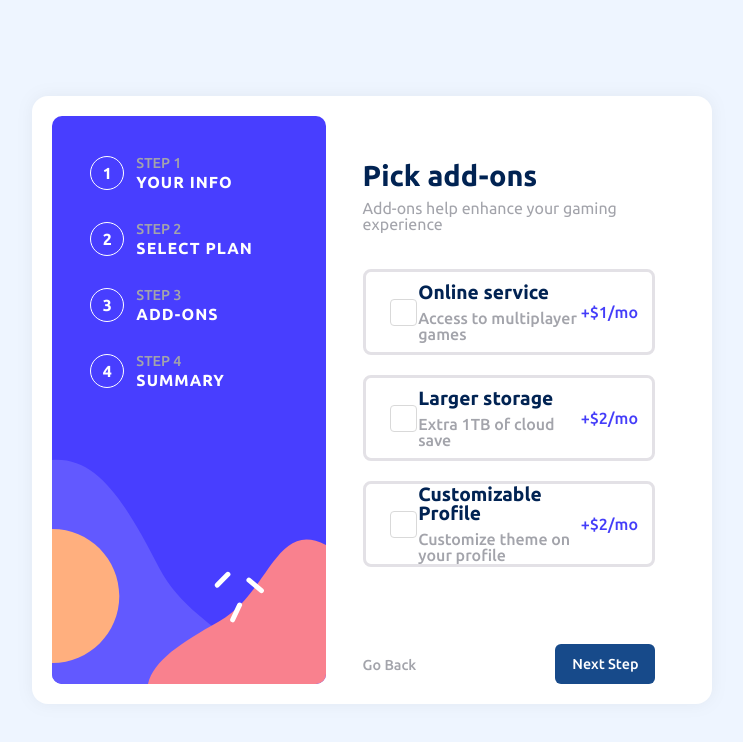
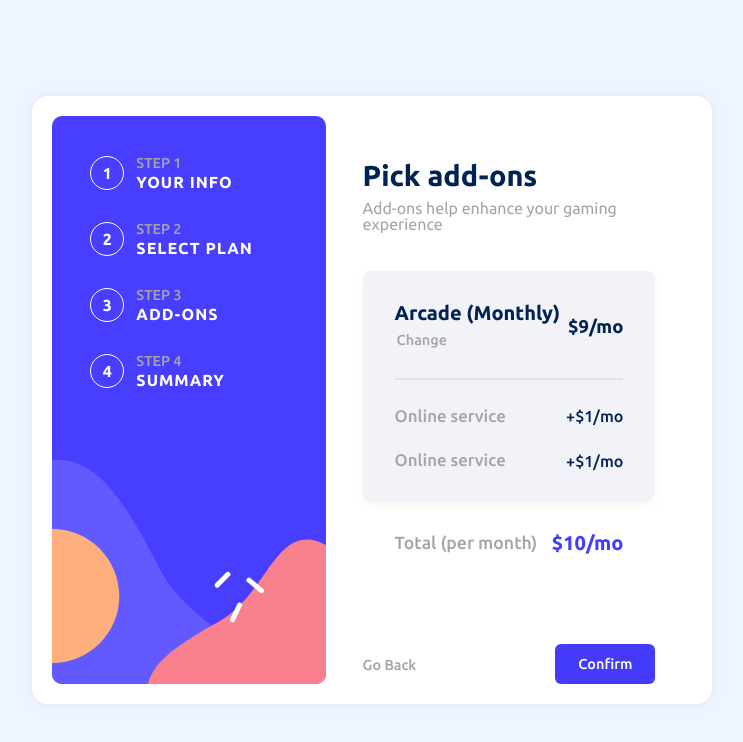
Before and after one commit to TienThinh-fe/multi-step-form, a React (Vite) app: page / in a window 1280 px wide. Shown: the top 742 px of the page, without its empty margins (268-1011 px from the left). Built offline with nearby package versions, Linux system fonts and the light colour scheme.

Commit message:
feat: finish tab

```diff
--- /dev/null
+++ b/src/components/atoms/BillAddons/BillAddons.tsx
@@ -0,0 +1,42 @@
+import styled from 'styled-components'
+
+import { PRIMARY_COLOR } from '@/components/_settings'
+
+const Container = styled.div`
+  display: flex;
+  flex-direction: column;
+  gap: 28px;
+`
+
+const Wrapper = styled.div`
+  display: flex;
+  justify-content: space-between;
+  align-items: center;
+`
+
+const Name = styled.span`
+  font-size: 1.05rem;
+  color: ${PRIMARY_COLOR.grey};
+  font-family: 'medium';
+`
+
+const Price = styled.span`
+  font-size: 1rem;
+  color: ${PRIMARY_COLOR.blue};
+  font-family: 'medium';
+`
+
+export const BillAddon = () => {
+  return (
+    <Container>
+      <Wrapper>
+        <Name>Online service</Name>
+        <Price>+$1/mo</Price>
+      </Wrapper>
+      <Wrapper>
+        <Name>Online service</Name>
+        <Price>+$1/mo</Price>
+      </Wrapper>
+    </Container>
+  )
+}
--- /dev/null
+++ b/src/components/atoms/BillPlan/BillPlan.tsx
@@ -0,0 +1,60 @@
+import styled from 'styled-components'
+
+import { PRIMARY_COLOR } from '@/components/_settings'
+
+const Container = styled.div`
+  display: flex;
+  justify-content: space-between;
+  align-items: center;
+`
+
+const Plan = styled.div`
+  display: flex;
+  flex-direction: column;
+  gap: 6px;
+`
+
+const PlanName = styled.span`
+  font-size: 1.25rem;
+  font-family: 'bold';
+  color: ${PRIMARY_COLOR.blue};
+`
+
+const ChangeButton = styled.button`
+  all: unset;
+  display: inline;
+  font-family: 'medium';
+  cursor: pointer;
+  padding: 2px;
+
+  span {
+    font-size: 0.9rem;
+    color: ${PRIMARY_COLOR.grey};
+  }
+
+  &:hover {
+    span {
+      text-decoration: underline;
+    }
+  }
+`
+
+const Price = styled.span`
+  font-size: 1.15rem;
+  font-family: 'bold';
+  color: ${PRIMARY_COLOR.blue};
+`
+
+export const BillPlan = () => {
+  return (
+    <Container>
+      <Plan>
+        <PlanName>Arcade (Monthly)</PlanName>
+        <ChangeButton>
+          <span>Change</span>
+        </ChangeButton>
+      </Plan>
+      <Price>$9/mo</Price>
+    </Container>
+  )
+}
--- a/src/components/atoms/Button/Button.tsx
+++ b/src/components/atoms/Button/Button.tsx
@@ -28,11 +28,12 @@ const Text = styled.span`
 
 type ButtonProps = {
   children: React.ReactNode
+  className?: string
 }
 
 export const Button = (props: ButtonProps) => {
   return (
-    <Container>
+    <Container className={props.className}>
       <Text>{props.children}</Text>
     </Container>
   )
--- /dev/null
+++ b/src/components/atoms/Separator/Separator.tsx
@@ -0,0 +1,13 @@
+import styled from 'styled-components'
+
+import { INPUT_COLOR } from '@/components/_settings'
+
+const Line = styled.div`
+  margin: 28px 0;
+  height: 2px;
+  background-color: ${INPUT_COLOR.defaultBorder};
+`
+
+export const Separator = () => {
+  return <Line />
+}
--- /dev/null
+++ b/src/components/atoms/Total/Total.tsx
@@ -0,0 +1,31 @@
+import styled from 'styled-components'
+
+import { PRIMARY_COLOR } from '@/components/_settings'
+
+const Container = styled.div`
+  display: flex;
+  justify-content: space-between;
+  align-items: center;
+  padding: 12px 32px;
+`
+
+const Text = styled.span`
+  font-size: 1.1rem;
+  font-family: 'medium';
+  color: ${PRIMARY_COLOR.grey};
+`
+
+const Price = styled.span`
+  font-size: 1.25rem;
+  font-family: 'bold';
+  color: #443cfa;
+`
+
+export const Total = () => {
+  return (
+    <Container>
+      <Text>Total (per month)</Text>
+      <Price>$10/mo</Price>
+    </Container>
+  )
+}
--- a/src/components/atoms/index.ts
+++ b/src/components/atoms/index.ts
@@ -10,3 +10,7 @@ export * from './CustomSwitch/CustomSwitch'
 export * from './AddonContent/AddonContent'
 export * from './AddonPrice/AddonPrice'
 export * from './CustomCheckbox/CustomCheckbox'
+export * from './BillPlan/BillPlan'
+export * from './Separator/Separator'
+export * from './BillAddons/BillAddons'
+export * from './Total/Total'
--- /dev/null
+++ b/src/components/molecules/Bill/Bill.tsx
@@ -0,0 +1,26 @@
+import styled from 'styled-components'
+
+import { PRIMARY_COLOR } from '@/components/_settings'
+
+import { BillPlan, Separator, BillAddon, Total } from '@/components/atoms'
+
+const Container = styled.div`
+  height: fit-content;
+  background-color: #f2f3f8;
+  border-radius: 8px;
+  padding: 32px;
+  box-shadow: 0px 4px 8px rgba(163, 163, 163, 0.1);
+`
+
+export const Bill = () => {
+  return (
+    <>
+      <Container>
+        <BillPlan />
+        <Separator />
+        <BillAddon />
+      </Container>
+      <Total />
+    </>
+  )
+}
--- a/src/components/molecules/index.ts
+++ b/src/components/molecules/index.ts
@@ -4,3 +4,4 @@ export * from './InfoInput/InfoInput'
 export * from './Step/Step'
 export * from './PlanOption/PlanOption'
 export * from './PlanSwitch/PlanSwitch'
+export * from './Bill/Bill'
--- /dev/null
+++ b/src/components/organisms/Content/Finish.tsx
@@ -0,0 +1,42 @@
+import styled from 'styled-components'
+
+import { Button, Back } from '@/components/atoms'
+import { Header, Bill } from '@/components/molecules'
+
+import { ContentContainer } from './Container'
+
+const BillContainer = styled.div`
+  display: flex;
+  flex-direction: column;
+  gap: 20px;
+  margin-top: -40px;
+`
+
+const ButtonContainer = styled.div`
+  display: flex;
+  justify-content: space-between;
+  align-items: center;
+`
+
+const ButtonConfirm = styled(Button)`
+  background-color: #443cfa;
+
+  &:hover {
+    background-color: #554be9;
+  }
+`
+
+export const Finish = () => {
+  return (
+    <ContentContainer>
+      <Header title="Pick add-ons" subtitle="Add-ons help enhance your gaming experience" />
+      <BillContainer>
+        <Bill />
+      </BillContainer>
+      <ButtonContainer>
+        <Back />
+        <ButtonConfirm>Confirm</ButtonConfirm>
+      </ButtonContainer>
+    </ContentContainer>
+  )
+}
--- a/src/components/organisms/index.ts
+++ b/src/components/organisms/index.ts
@@ -1,4 +1,5 @@
 export * from './Content/AddOns'
 export * from './Content/Info'
 export * from './Content/Plan'
+export * from './Content/Finish'
 export * from './ListStep/ListStep'
--- a/src/components/templates/MainBox/MainBox.tsx
+++ b/src/components/templates/MainBox/MainBox.tsx
@@ -1,6 +1,6 @@
 import styled from 'styled-components'
 
-import { AddOns, ListStep } from '@/components/organisms'
+import { Finish, ListStep } from '@/components/organisms'
 
 const Container = styled.div`
   width: 50vw;
@@ -25,7 +25,7 @@ export const MainBox = () => {
       <ListStep />
 
       <ContentContainer>
-        <AddOns />
+        <Finish />
       </ContentContainer>
     </Container>
   )
```
